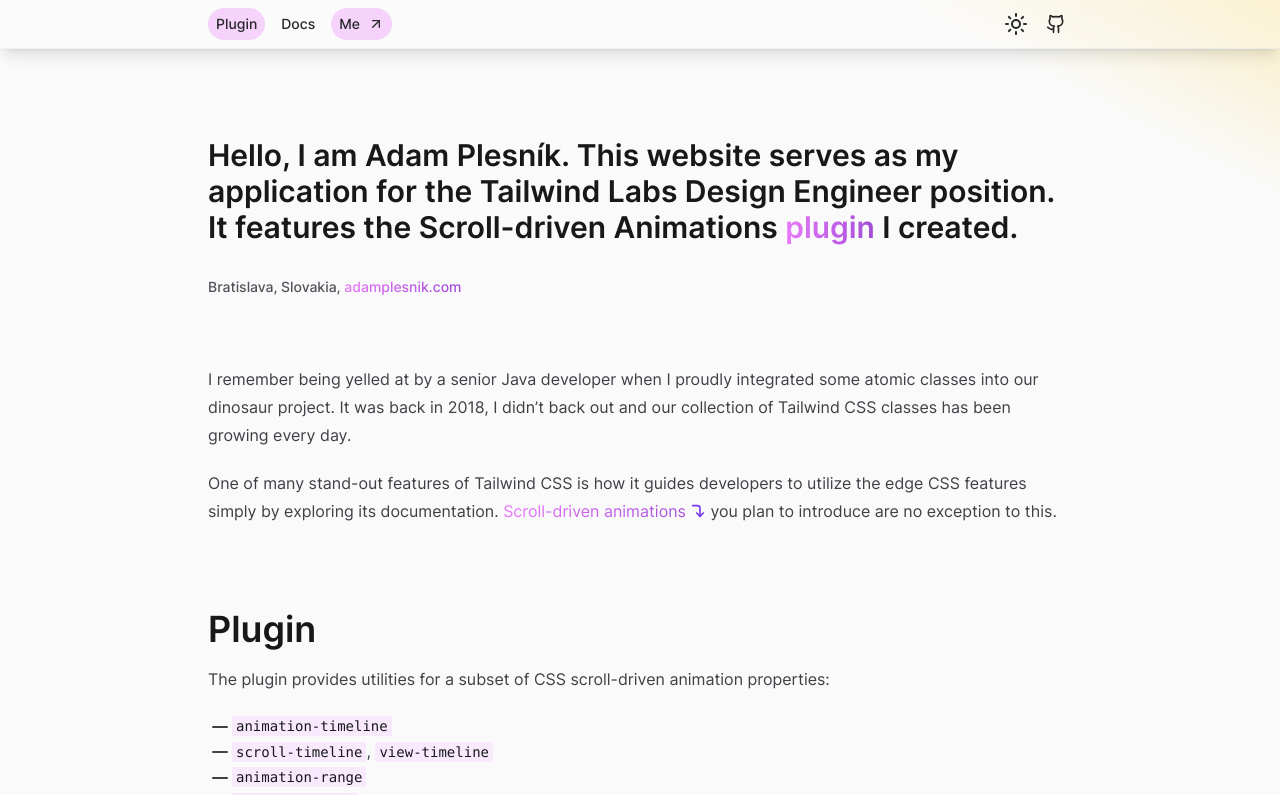
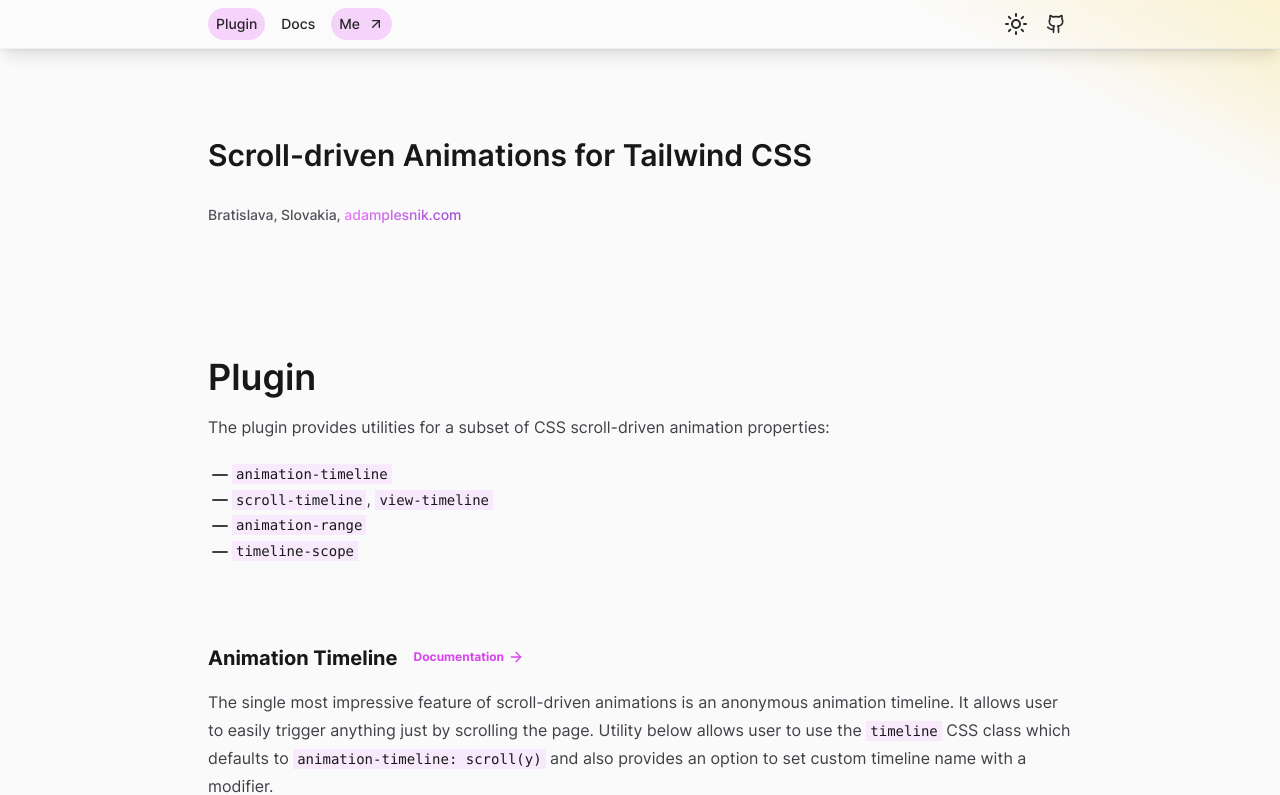
Before and after one commit to adamplesnik/tailwindcss-scroll-driven-animations, a React (Vite) app: page / in a window 1280 px wide. Shown: the top 795 px of the page. Built offline with nearby package versions, Linux system fonts and the light colour scheme; what @adam.plesnik/tailwindcss-scroll-driven-animations would draw is missing.

Commit message:
Remove Tailwind job application info from the title

```diff
--- a/src/partials/MainTitle.tsx
+++ b/src/partials/MainTitle.tsx
@@ -5,19 +5,7 @@ import Paragraph from '../components/Paragraph.tsx'
 const MainTitle = () => {
   return (
     <>
-      <Heading size={1}>
-        Hello, I am Adam Plesník. This website serves as my application for the Tailwind Labs Design
-        Engineer position. It features the Scroll-driven Animations{' '}
-        <Link
-          href="https://github.com/adamplesnik/tailwindcss-scroll-driven-animations"
-          target="_blank"
-          borderWidth="huge"
-          inline
-        >
-          plugin
-        </Link>{' '}
-        I&nbsp;created.
-      </Heading>
+      <Heading size={1}>Scroll-driven Animations for Tailwind CSS</Heading>
       <Paragraph size={'small'} className={'pb-12 pt-6 text-zinc-600 dark:text-zinc-400'}>
         Bratislava, Slovakia,{' '}
         <Link href="https://adamplesnik.com" target="_blank" borderWidth="narrow">
--- a/src/views/HomeView.tsx
+++ b/src/views/HomeView.tsx
@@ -1,13 +1,11 @@
 import Page from '../layouts/Page.tsx'
 import Animations from '../partials/Animations.tsx'
-import Intro from '../partials/Intro.tsx'
 import MainTitle from '../partials/MainTitle.tsx'
 
 function HomeView() {
   return (
     <Page>
       <MainTitle />
-      <Intro />
       <Animations />
     </Page>
   )
```
